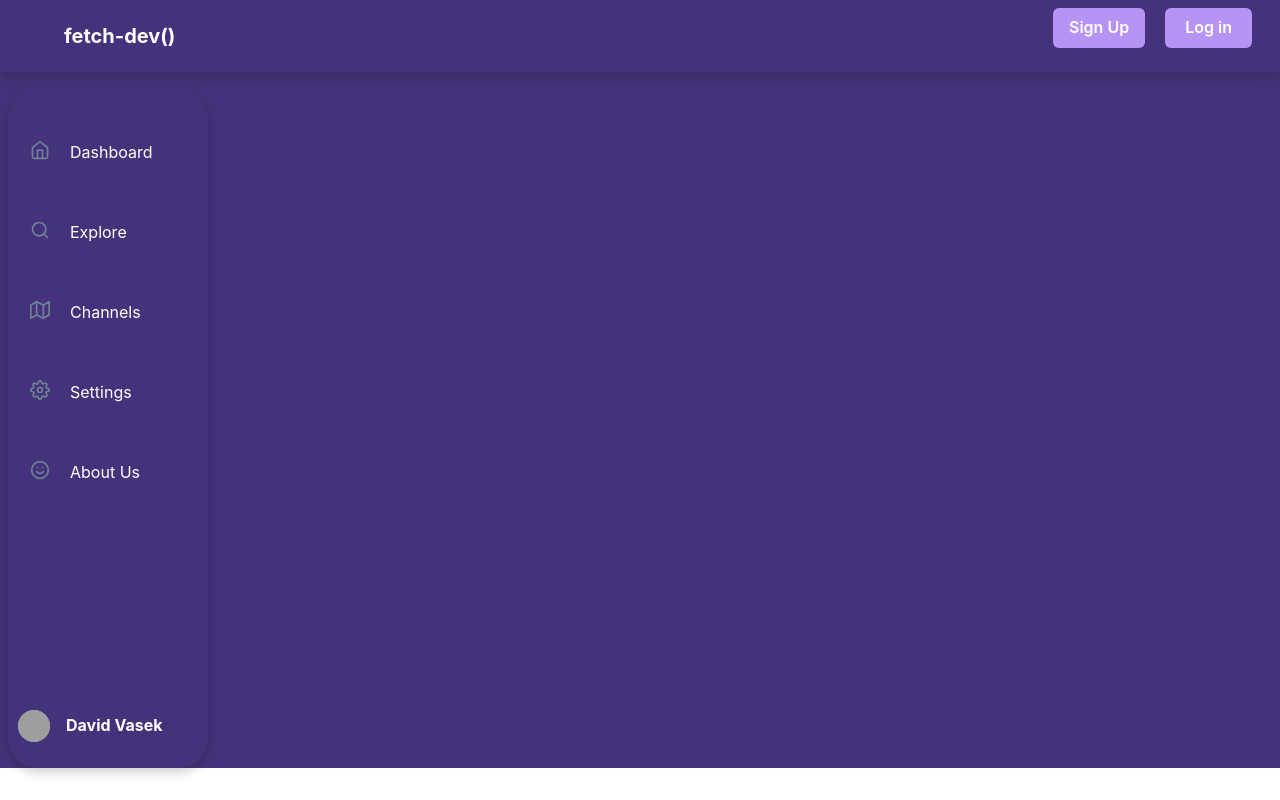
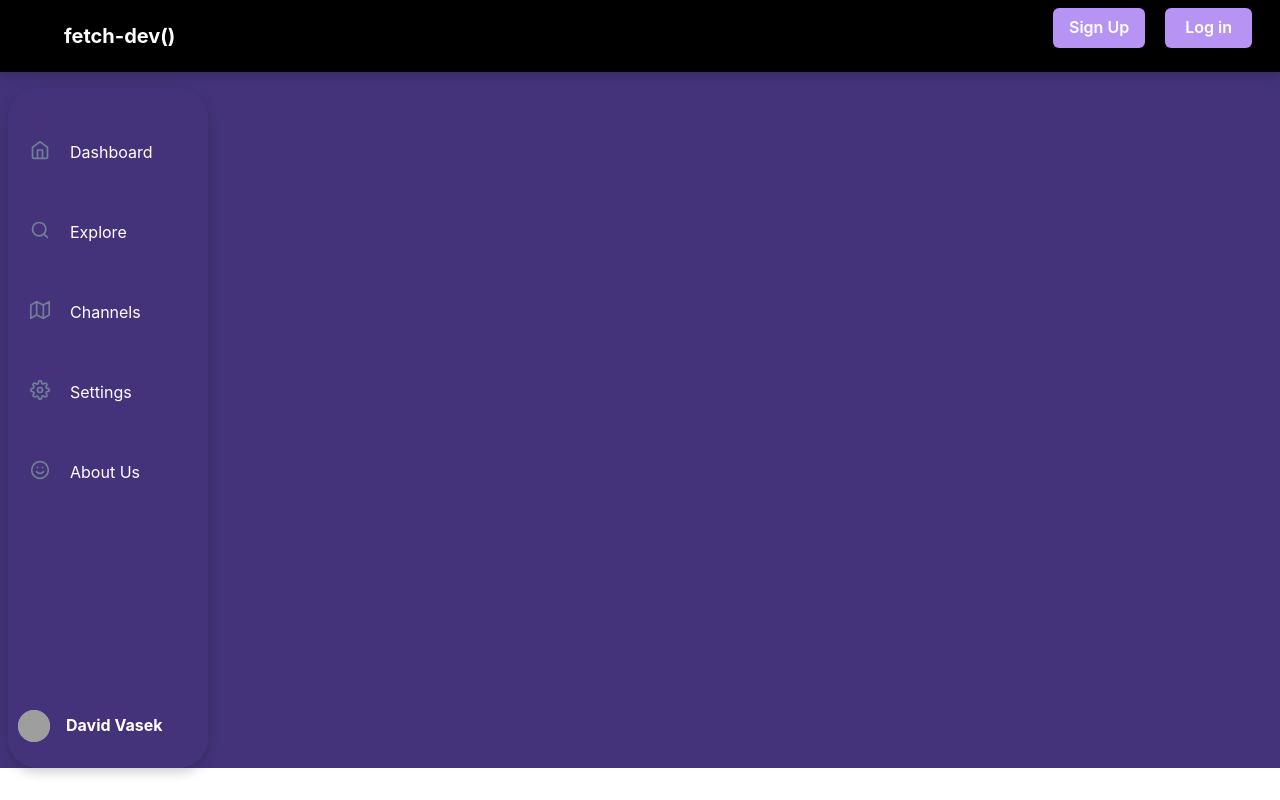
Before and after one commit to naldridge/Capstone-Project, a React (Create React App) app: page / in a window 1280 px wide. Built offline with nearby package versions, Linux system fonts and the light colour scheme; grey boxes are pictures that could not be loaded.

Commit message:
changed background color of navbar

```diff
--- a/src/App.css
+++ b/src/App.css
@@ -60,6 +60,6 @@
 }
 
 .headerNav {
-  background-color: #44337a;
+  background-color: black;
   box-shadow: 0 4px 12px 0 rgba(0, 0, 0, 0.2);
 }
```
